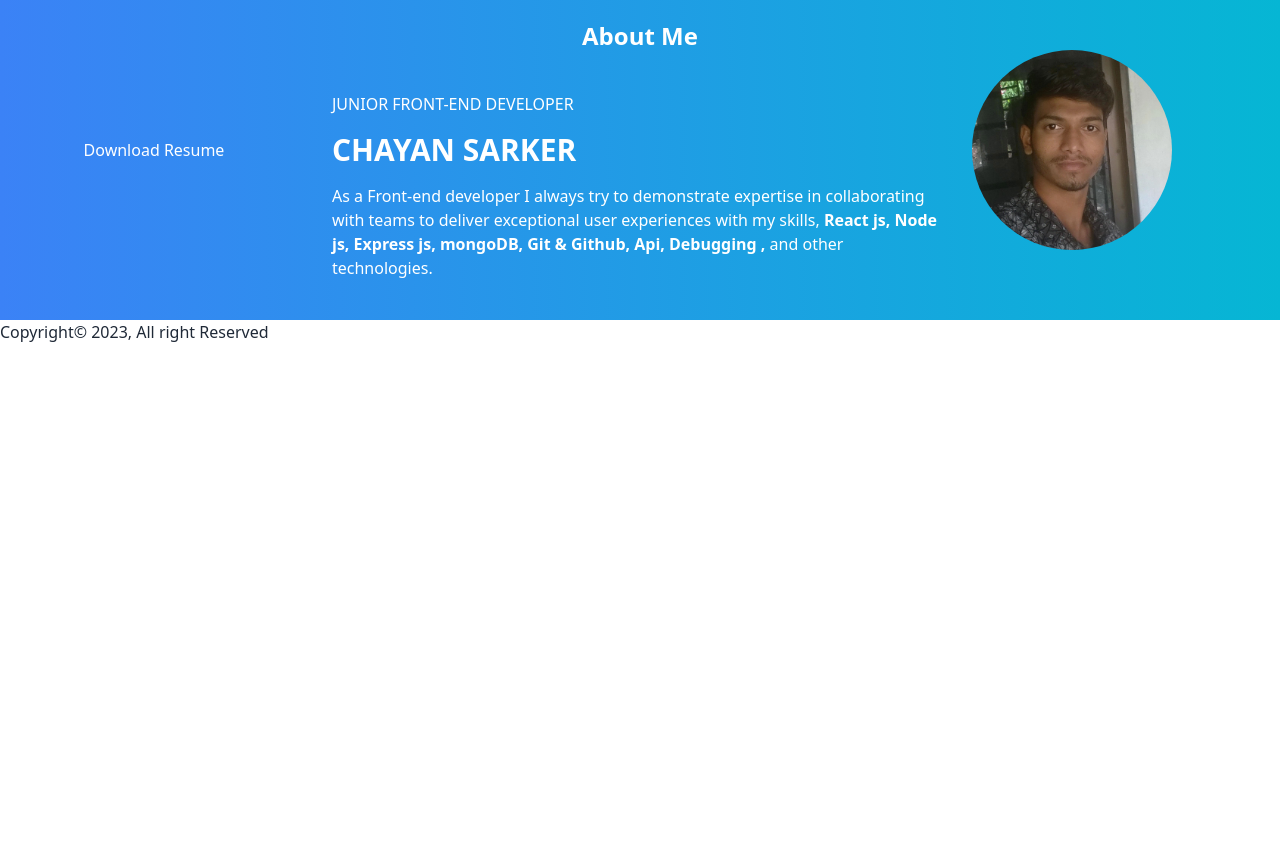
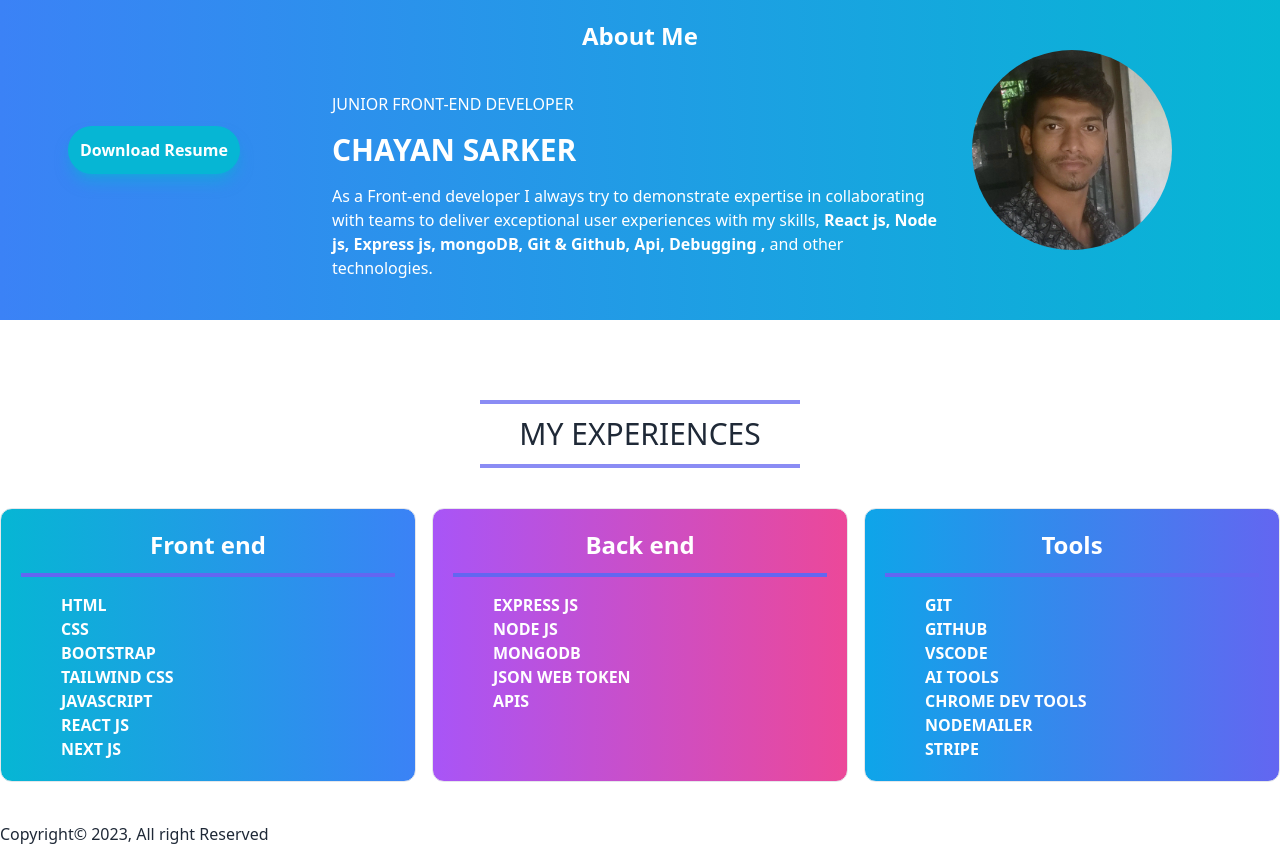
Before and after one commit to chayansrk64/working_portfolio, a React (Vite) app: page / in a window 1280 px wide. Shown: the part 940-1786 px from the top of the page. Before the commit the page ends 1284 px from the top, so only its background shows below. Built offline with nearby package versions, Linux system fonts and the light colour scheme.

Commit message:
my experiences done

```diff
--- a/src/components/Button/Button.jsx
+++ b/src/components/Button/Button.jsx
@@ -2,7 +2,8 @@
 const Button = ({button_text}) => {
     return (
         <div>
-            <button className="border-2 border-white px-4 py-2">{button_text}</button>
+            <button className="bg-cyan-500 rounded-full p-3 text-white font-semibold shadow-lg shadow-cyan-500/50">{button_text}</button>
+            {/* className="border-2 border-white px-4 py-2" */}
         </div>
     );
 };
--- /dev/null
+++ b/src/components/SectionTitle/SectionTitle.jsx
@@ -0,0 +1,12 @@
+
+const SectionTitle = ({ heading}) => {
+    return (
+            <div className="md:w-3/12 w-1/2  text-center mx-auto my-10">
+
+            <h3 className=" border-y-4 border-indigo-500/75 py-3 uppercase text-3xl"> {heading} </h3>
+        </div>
+
+    );
+};
+
+export default SectionTitle;
--- a/src/pages/Home/AboutMe/AboutMe.jsx
+++ b/src/pages/Home/AboutMe/AboutMe.jsx
@@ -25,7 +25,7 @@ const AboutMe = () => {
                         download
                     </button> */}
 
-                    <button> <a download="" href={resume}>Download Resume</a></button>
+                    <button className='bg-cyan-500 shadow-lg rounded-full text-white font-semibold shadow-cyan-500/50 p-3'> <a download="" href={resume}>Download Resume</a></button>
                 </div>
                 <div>
                      <div>
@@ -33,7 +33,7 @@ const AboutMe = () => {
                         <div className='uppercase'><p>junior front-end developer</p></div>
                         <div><h2 className='uppercase text-3xl py-4 font-bold'>Chayan sarker</h2></div>
                         <p>As a Front-end developer I always try to demonstrate expertise in collaborating with teams to deliver exceptional
-user experiences with my skills, <span className='font-bold'>React js, Node js, Express js, mongoDB, Git & Github, Api, Debugging ,</span> and other technologies.</p>
+                            user experiences with my skills, <span className='font-bold'>React js, Node js, Express js, mongoDB, Git & Github, Api, Debugging ,</span> and other technologies.</p>
                      </div>
                 </div>
                 <div className=''>
--- a/src/pages/Home/Banner/Banner.jsx
+++ b/src/pages/Home/Banner/Banner.jsx
@@ -15,7 +15,7 @@ const Banner = () => {
         <div className="bg-gradient-to-r relative from-cyan-500 to-blue-500 h-[600px] w-full">
 
 
-            <div className='absolute mt-60 bg-white custom_align rounded-xl'>
+            <div className='absolute mt-60 shadow-lg shadow-indigo-500/50 bg-white custom_align rounded-xl'>
                <div className='banner_grid'>
                 <div className=' m-8    '>
                     <img className='h-full rounded-xl ' src={profile_pic} alt="image" />
--- /dev/null
+++ b/src/pages/Home/Experiencies/Experiences.css
@@ -0,0 +1,6 @@
+.experience_container_grid{
+    display: grid;
+    grid-template-columns: repeat(auto-fit, minmax(350px, 1fr));
+    gap: 1rem;
+
+}
--- /dev/null
+++ b/src/pages/Home/Experiencies/Experiences.jsx
@@ -0,0 +1,52 @@
+import SectionTitle from '../../../components/SectionTitle/SectionTitle';
+import './Experiences.css'
+const Experiences = () => {
+    return (
+        <div className="py-10">
+             <SectionTitle
+
+             heading="My Experiences"
+             ></SectionTitle>
+            <div className="experience_container_grid font-semibold text-white">
+                <div className='border p-5 rounded-xl bg-gradient-to-r from-cyan-500 to-blue-500'>
+                <h3 className='text-center border-b-4 text-2xl border-indigo-500 pb-3'>Front end</h3>
+                <div className='ps-10'>
+                <p className='pt-4'>HTML</p>
+                <p>CSS</p>
+                <p>BOOTSTRAP</p>
+                <p>TAILWIND CSS</p>
+                <p>JAVASCRIPT</p>
+                <p>REACT JS</p>
+                <p>NEXT JS</p>
+                </div>
+                </div>
+                <div  className='border p-5 rounded-xl bg-gradient-to-r from-purple-500 to-pink-500 '>
+                 <h3 className='text-center border-b-4 text-2xl border-indigo-500 pb-3'>Back end</h3>
+                <div className='ps-10 uppercase'>
+                <p className='pt-4'>EXPRESS JS</p>
+                <p>NODE JS</p>
+                <p>mongoDB</p>
+                <p>JSON web token</p>
+                <p>APIs</p>
+                </div>
+
+                </div>
+                <div  className='border p-5 rounded-xl bg-gradient-to-r from-sky-500 to-indigo-500 '>
+                <h3 className='text-center border-b-4 text-2xl border-indigo-500 pb-3'>Tools</h3>
+                <div className='ps-10 uppercase'>
+                <p className='pt-4'>git</p>
+                <p>github</p>
+                <p>VScode</p>
+                <p>AI tools</p>
+                <p>Chrome dev tools</p>
+                <p>Nodemailer</p>
+                <p>Stripe</p>
+                </div>
+
+                </div>
+            </div>
+        </div>
+    );
+};
+
+export default Experiences;
--- a/src/pages/Home/Home/Home.jsx
+++ b/src/pages/Home/Home/Home.jsx
@@ -1,5 +1,6 @@
 import AboutMe from "../AboutMe/AboutMe";
 import Banner from "../Banner/Banner";
+import Experiences from "../Experiencies/Experiences";
 
 
 const Home = () => {
@@ -7,6 +8,7 @@ const Home = () => {
         <div>
              <Banner></Banner>
              <AboutMe></AboutMe>
+             <Experiences></Experiences>
         </div>
     );
 };
```
